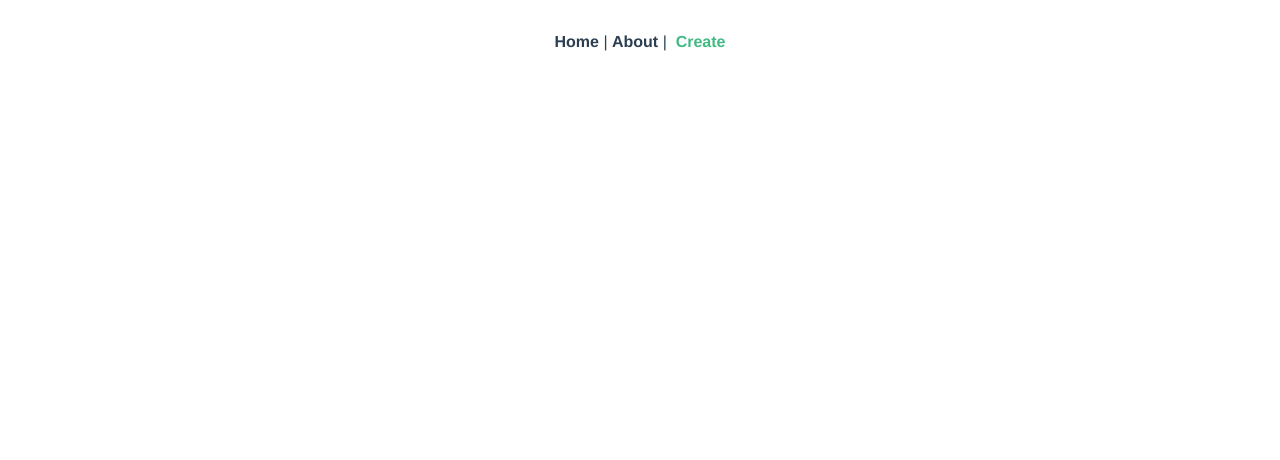
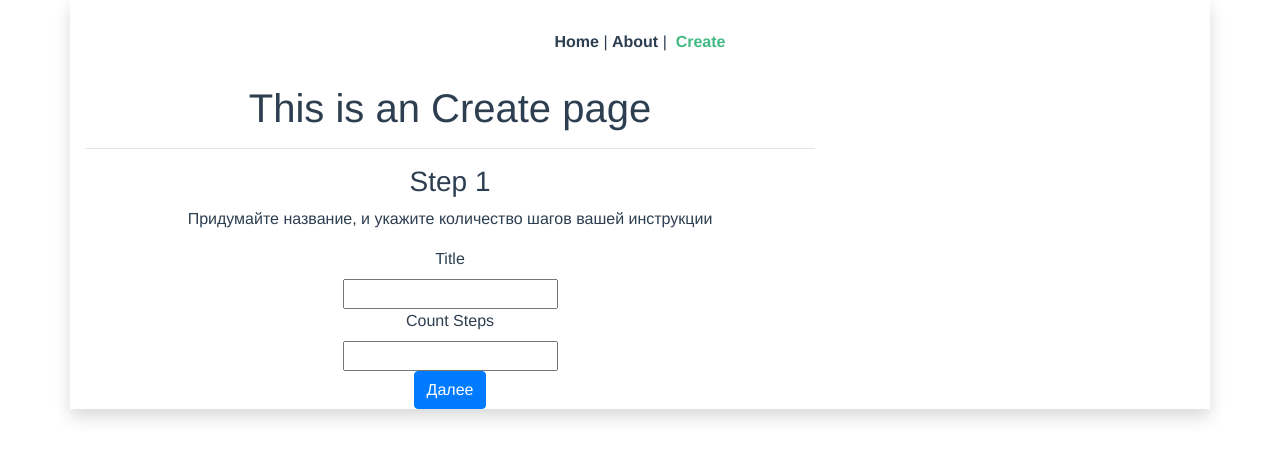
Before and after one commit to mccrush/simpin, a Vue app: page /create in a window 1280 px wide. Shown: the top 460 px of the page. Built offline with nearby package versions, Linux system fonts and the light colour scheme.

Commit message:
Настраивает отображение шагов

```diff
--- a/src/App.vue
+++ b/src/App.vue
@@ -1,5 +1,5 @@
 <template>
-  <div id="app" class="container">
+  <div id="app" class="container shadow">
     <div id="nav">
       <router-link to="/">Home</router-link>&nbsp;|
       <router-link to="/about">About</router-link>&nbsp;|&nbsp;
--- a/src/components/ListInst.vue
+++ b/src/components/ListInst.vue
@@ -1,8 +1,8 @@
 <template>
   <div>
     <h1>Список готовых инструкций</h1>
-    <ul>
-      <li v-for="(item, index) in listInst" :key="item.title">{{index+1}}. {{item.title}} | steps: {{item.countSteps}}</li>
+    <ul class="list-group">
+      <li class="list-group-item" v-for="(item, index) in listInst" :key="item.title">{{index+1}}. {{item.title}} | steps: {{item.countSteps}}</li>
     </ul>
   </div>
 </template>
@@ -16,7 +16,9 @@ export default {
     };
   },
   created() {
-    this.listInst = this.$store.commit("getInstArr");
+    //this.listInst = this.$store.commit("getInstArr");
+    this.listInst = this.$store.state.instArr;
+    console.log("this.listInst:", this.listInst);
   }
 };
 </script>
--- a/src/components/Step1.vue
+++ b/src/components/Step1.vue
@@ -1,16 +1,36 @@
 <template>
   <div>
-    <h1>Step 1</h1>
+    <h3>Step 1</h3>
+    <p>Придумайте название, и укажите количество шагов вашей инструкции</p>
     <label for="title">Title</label>
-    <input type="text" name="title" id="title" />
-    <label for="countSteps">Title</label>
-    <input type="number" name="countSteps" id="countSteps" size="2" />
+    <br />
+    <input type="text" name="title" v-model.trim="title" />
+    <br />
+    <label for="countSteps">Count Steps</label>
+    <br />
+    <input type="number" name="countSteps" v-model.number="countSteps" max="99" />
+    <br />
+    <button class="btn btn-primary" @click="saveNewInst">Далее</button>
   </div>
 </template>
 
 <script>
 export default {
-  name: "Step 1"
+  name: "Step 1",
+  date() {
+    return {
+      title: "",
+      countSteps: 1
+    };
+  },
+  methods: {
+    saveNewInst() {
+      this.$store.commit("setInstArr", {
+        title: this.title,
+        countSteps: this.countSteps
+      });
+    }
+  }
 };
 </script>
 
--- a/src/components/Step3.vue
+++ b/src/components/Step3.vue
@@ -2,7 +2,7 @@
   <div>
     <h1>Step 3</h1>
     <p>Поздравляю! Вы создали прекрасную интсрукцию!</p>
-    <a href="/">К списку инструкций</a>
+    <router-link to="/">К списку инструкций</router-link>
   </div>
 </template>
 
--- a/src/router/index.js
+++ b/src/router/index.js
@@ -1,6 +1,8 @@
 import Vue from 'vue'
 import VueRouter from 'vue-router'
 import Home from '../views/Home.vue'
+import About from '../views/About.vue'
+import Create from '../views/Create.vue'
 
 Vue.use(VueRouter)
 
@@ -13,12 +15,13 @@ const routes = [
   {
     path: '/about',
     name: 'about',
-    // route level code-splitting
-    // this generates a separate chunk (about.[hash].js) for this route
-    // which is lazy-loaded when the route is visited.
-    component: function () {
-      return import(/* webpackChunkName: "about" */ '../views/About.vue')
-    }
+    component: About
+  }
+  ,
+  {
+    path: '/create',
+    name: 'create',
+    component: Create
   }
 ]
 
--- a/src/views/Create.vue
+++ b/src/views/Create.vue
@@ -7,7 +7,6 @@
       <Step2 v-if="step === 2" />
       <Step3 v-if="step === 3" />
       <button v-if="step > 1" class="btn btn-warning" @click="step--">&nbsp;&#8617;&nbsp;</button>
-      <button v-if="step > 1 && step < 3" class="btn btn-primary" @click="step++"></button>
     </div>
   </div>
 </template>
--- a/src/views/Home.vue
+++ b/src/views/Home.vue
@@ -1,6 +1,6 @@
 <template>
   <div class="row">
-    <ListInst msg="Welcome to Your Vue.js App" />
+    <ListInst />
   </div>
 </template>
 
```
